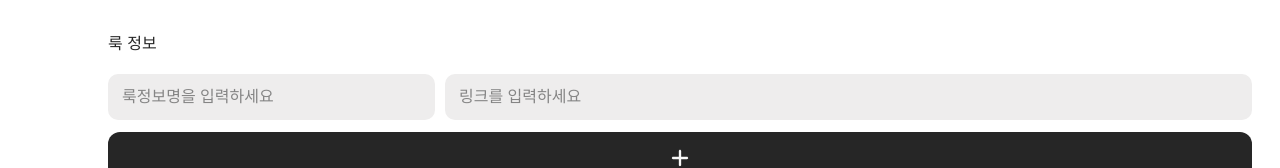
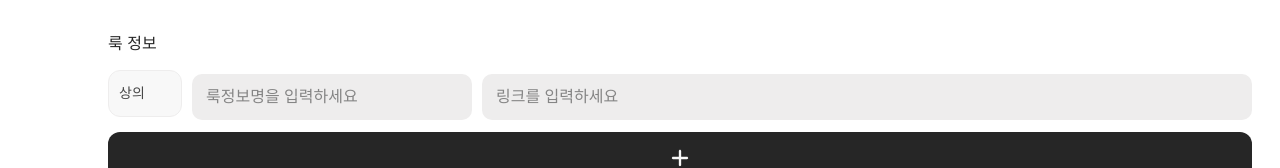
Before and after one commit to dontstopjo/dontstop-client, a React (Vite) app: page /create in a window 1280 px wide. Shown: the part 1415-1583 px from the top of the page. Built offline with nearby package versions, Linux system fonts and the light colour scheme; no server answers; a web font is replaced by a local one.

Commit message:
fix: look link

```diff
--- a/src/pages/CreateViewPage.tsx
+++ b/src/pages/CreateViewPage.tsx
@@ -43,11 +43,14 @@ export const CreateViewPage = () => {
   const createMutation = useMutation({
     mutationFn: () => {
       const validFiles = files.filter((f): f is File => f !== null);
-      const links = (datas.link ?? []).map((item) => ({
-        category: item.keyword || 'TOP',
-        description: item.title,
-        link: item.link,
-      }));
+      // 빈 항목 제거: title과 link가 모두 채워진 것만 전송
+      const links = (datas.link ?? [])
+        .filter((item) => item.title.trim() !== '' && item.link.trim() !== '')
+        .map((item) => ({
+          category: item.keyword || 'TOP',
+          description: item.title.trim(),
+          link: item.link.trim(),
+        }));
       return createPost({
         title: datas.title,
         content: datas.description,
@@ -108,6 +111,15 @@ export const CreateViewPage = () => {
 
   const handleTextAreaChange = (name: string, e: string) => {
     setDatas((prev) => ({ ...prev, [name]: e }));
+  };
+
+  const handleLinkKeywordChange = (id: string, value: string) => {
+    setDatas((prev) => ({
+      ...prev,
+      link: (prev.link ?? []).map((item) =>
+        item.id === id ? { ...item, keyword: value } : item,
+      ),
+    }));
   };
 
   const handleLinkChange = (id: string, field: 'title' | 'link', value: string) => {
@@ -192,8 +204,22 @@ export const CreateViewPage = () => {
             <Flex isColumn gap={10} width="100%">
               {(datas.link ?? []).map((item) => (
                 <Flex key={item.id} gap={10} width="100%" alignItems="center">
+                  <CategorySelect
+                    value={item.keyword || 'TOP'}
+                    onChange={(e) => handleLinkKeywordChange(item.id, e.target.value)}
+                  >
+                    <option value="TOP">상의</option>
+                    <option value="BOTTOM">하의</option>
+                    <option value="OUTERWEAR">아우터</option>
+                    <option value="LAYERING">레이어링</option>
+                    <option value="HAT">모자</option>
+                    <option value="SHOES">신발</option>
+                    <option value="BAG">가방</option>
+                    <option value="ACCESSORY">악세서리</option>
+                    <option value="MAKEUP">메이크업</option>
+                  </CategorySelect>
                   <Input
-                    width="327px"
+                    width="280px"
                     placeholder="룩정보명을 입력하세요"
                     value={item.title}
                     onChange={(e) => handleLinkChange(item.id, 'title', e.target.value)}
@@ -219,6 +245,24 @@ export const CreateViewPage = () => {
   );
 };
 
+const CategorySelect = styled.select`
+  flex-shrink: 0;
+  height: 47px;
+  padding: 0 10px;
+  border-radius: 12px;
+  border: 1px solid ${colors.gray[100]};
+  background-color: ${colors.gray[50]};
+  color: ${colors.gray[800]};
+  font-size: 14px;
+  cursor: pointer;
+  appearance: none;
+  outline: none;
+
+  &:focus {
+    border-color: ${colors.gray[300]};
+  }
+`;
+
 const DeleteButton = styled.button`
   flex-shrink: 0;
   width: 32px;
--- a/src/pages/EditViewPage.tsx
+++ b/src/pages/EditViewPage.tsx
@@ -85,11 +85,13 @@ export const EditViewPage = () => {
         order: i,
       }));
       const newFileOrders = validFiles.map((_, i) => existingImageURLs.length + i);
-      const links = (datas.link ?? []).map((item) => ({
-        category: item.keyword || 'TOP',
-        description: item.title,
-        link: item.link,
-      }));
+      const links = (datas.link ?? [])
+        .filter((item) => item.title.trim() !== '' && item.link.trim() !== '')
+        .map((item) => ({
+          category: item.keyword || 'TOP',
+          description: item.title.trim(),
+          link: item.link.trim(),
+        }));
       return updatePost({
         postId,
         title: datas.title,
@@ -144,6 +146,15 @@ export const EditViewPage = () => {
 
   const handleTextAreaChange = (name: string, e: string) => {
     setDatas((prev) => ({ ...prev, [name]: e }));
+  };
+
+  const handleLinkKeywordChange = (id: string, value: string) => {
+    setDatas((prev) => ({
+      ...prev,
+      link: (prev.link ?? []).map((item) =>
+        item.id === id ? { ...item, keyword: value } : item,
+      ),
+    }));
   };
 
   const handleLinkChange = (id: string, field: 'title' | 'link', value: string) => {
@@ -228,8 +239,22 @@ export const EditViewPage = () => {
             <Flex isColumn gap={10} width="100%">
               {(datas.link ?? []).map((item) => (
                 <Flex key={item.id} gap={10} width="100%" alignItems="center">
+                  <CategorySelect
+                    value={item.keyword || 'TOP'}
+                    onChange={(e) => handleLinkKeywordChange(item.id, e.target.value)}
+                  >
+                    <option value="TOP">상의</option>
+                    <option value="BOTTOM">하의</option>
+                    <option value="OUTERWEAR">아우터</option>
+                    <option value="LAYERING">레이어링</option>
+                    <option value="HAT">모자</option>
+                    <option value="SHOES">신발</option>
+                    <option value="BAG">가방</option>
+                    <option value="ACCESSORY">악세서리</option>
+                    <option value="MAKEUP">메이크업</option>
+                  </CategorySelect>
                   <Input
-                    width="327px"
+                    width="280px"
                     placeholder="룩정보명을 입력하세요"
                     value={item.title}
                     onChange={(e) => handleLinkChange(item.id, 'title', e.target.value)}
@@ -255,6 +280,24 @@ export const EditViewPage = () => {
   );
 };
 
+const CategorySelect = styled.select`
+  flex-shrink: 0;
+  height: 47px;
+  padding: 0 10px;
+  border-radius: 12px;
+  border: 1px solid ${colors.gray[100]};
+  background-color: ${colors.gray[50]};
+  color: ${colors.gray[800]};
+  font-size: 14px;
+  cursor: pointer;
+  appearance: none;
+  outline: none;
+
+  &:focus {
+    border-color: ${colors.gray[300]};
+  }
+`;
+
 const DeleteButton = styled.button`
   flex-shrink: 0;
   width: 32px;
```
Also changed, not shown: src/pages/DetailviewPage.tsx (+9 -2 lines).
